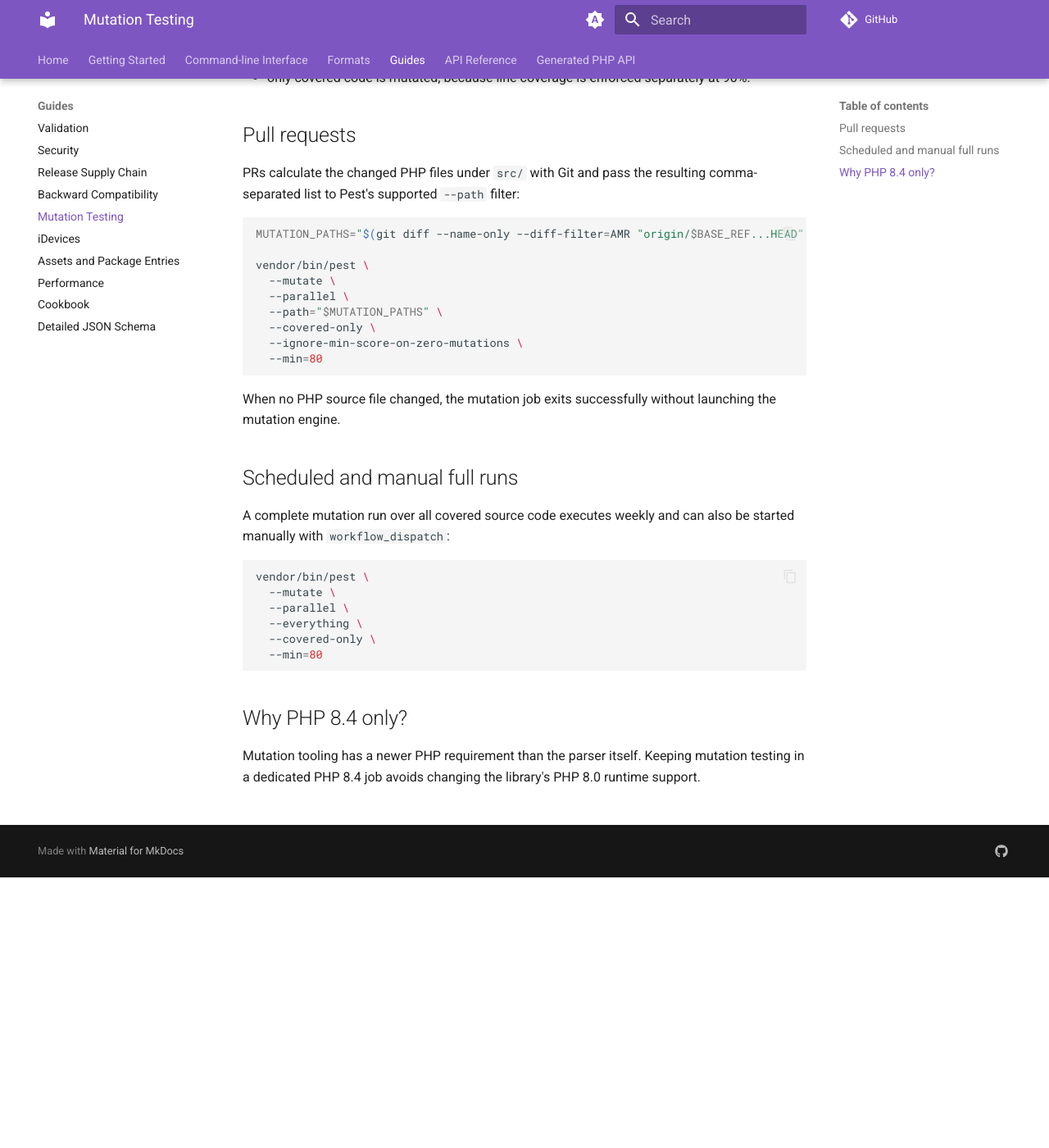
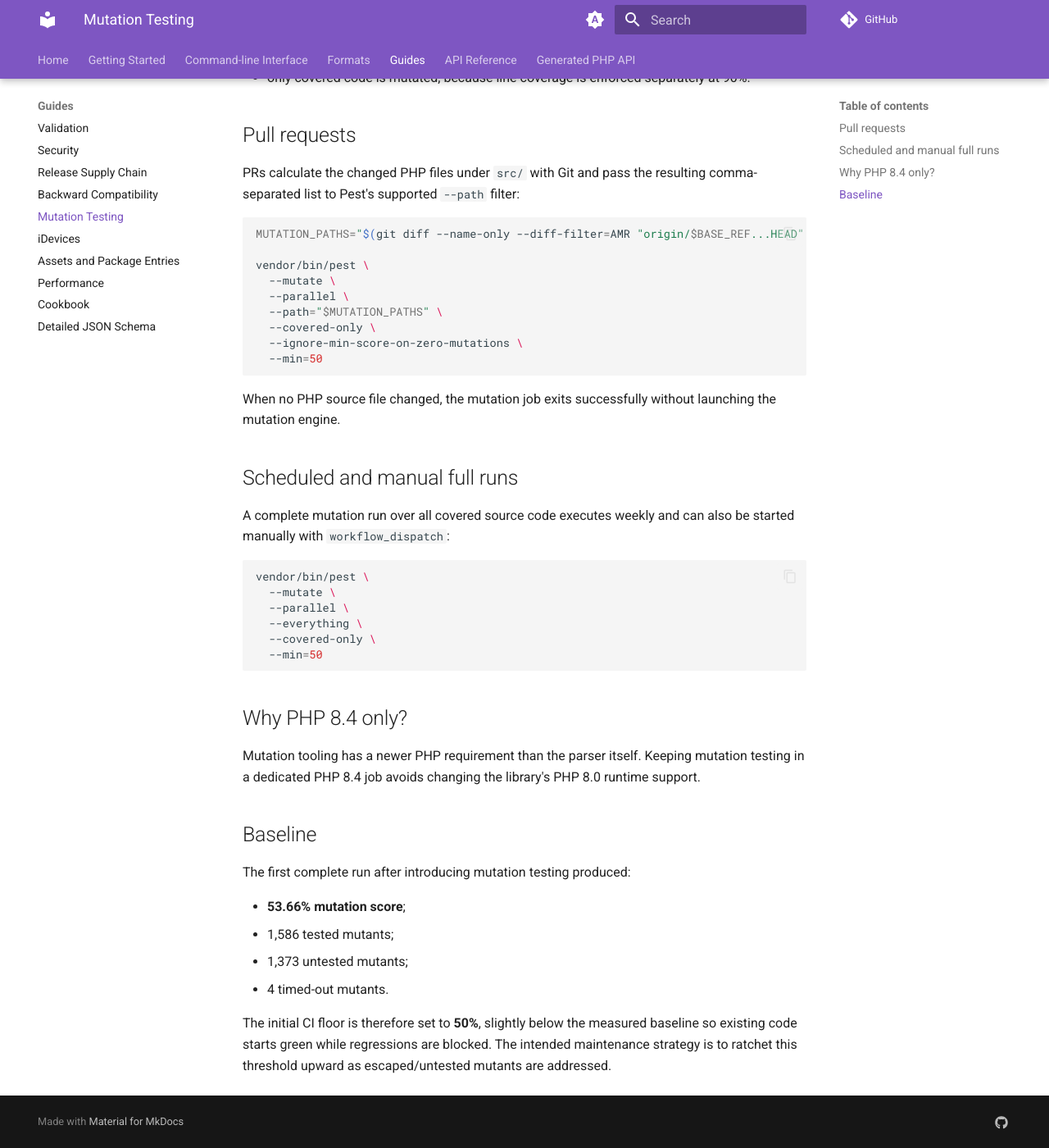
Before and after one commit to exelearning/elp-parser, an MkDocs documentation site: the page built from docs/mutation-testing.md, in a window 1280 px wide and 1400 px high, scrolled down 330 px. Shown: the whole window at 82% size. Built offline with MkDocs 1.6.1 and Material for MkDocs 9.7.7, drawn with Linux system fonts in a browser that asks for light colours; comment, search, counter and statistics services are not loaded.

Commit message:
Document measured mutation baseline

````diff
--- a/docs/mutation-testing.md
+++ b/docs/mutation-testing.md
@@ -6,7 +6,7 @@ The project uses Pest's native mutation testing on PHP 8.4.
 
 Configured quality gate:
 
-- minimum mutation score: **80%**;
+- minimum mutation score: **50%**;
 - only covered code is mutated, because line coverage is enforced separately at 90%.
 
 ## Pull requests
@@ -22,7 +22,7 @@ vendor/bin/pest \
   --path="$MUTATION_PATHS" \
   --covered-only \
   --ignore-min-score-on-zero-mutations \
-  --min=80
+  --min=50
 ```
 
 When no PHP source file changed, the mutation job exits successfully without launching the mutation engine.
@@ -37,9 +37,21 @@ vendor/bin/pest \
   --parallel \
   --everything \
   --covered-only \
-  --min=80
+  --min=50
 ```
 
 ## Why PHP 8.4 only?
 
 Mutation tooling has a newer PHP requirement than the parser itself. Keeping mutation testing in a dedicated PHP 8.4 job avoids changing the library's PHP 8.0 runtime support.
+
+
+## Baseline
+
+The first complete run after introducing mutation testing produced:
+
+- **53.66% mutation score**;
+- 1,586 tested mutants;
+- 1,373 untested mutants;
+- 4 timed-out mutants.
+
+The initial CI floor is therefore set to **50%**, slightly below the measured baseline so existing code starts green while regressions are blocked. The intended maintenance strategy is to ratchet this threshold upward as escaped/untested mutants are addressed.
````
